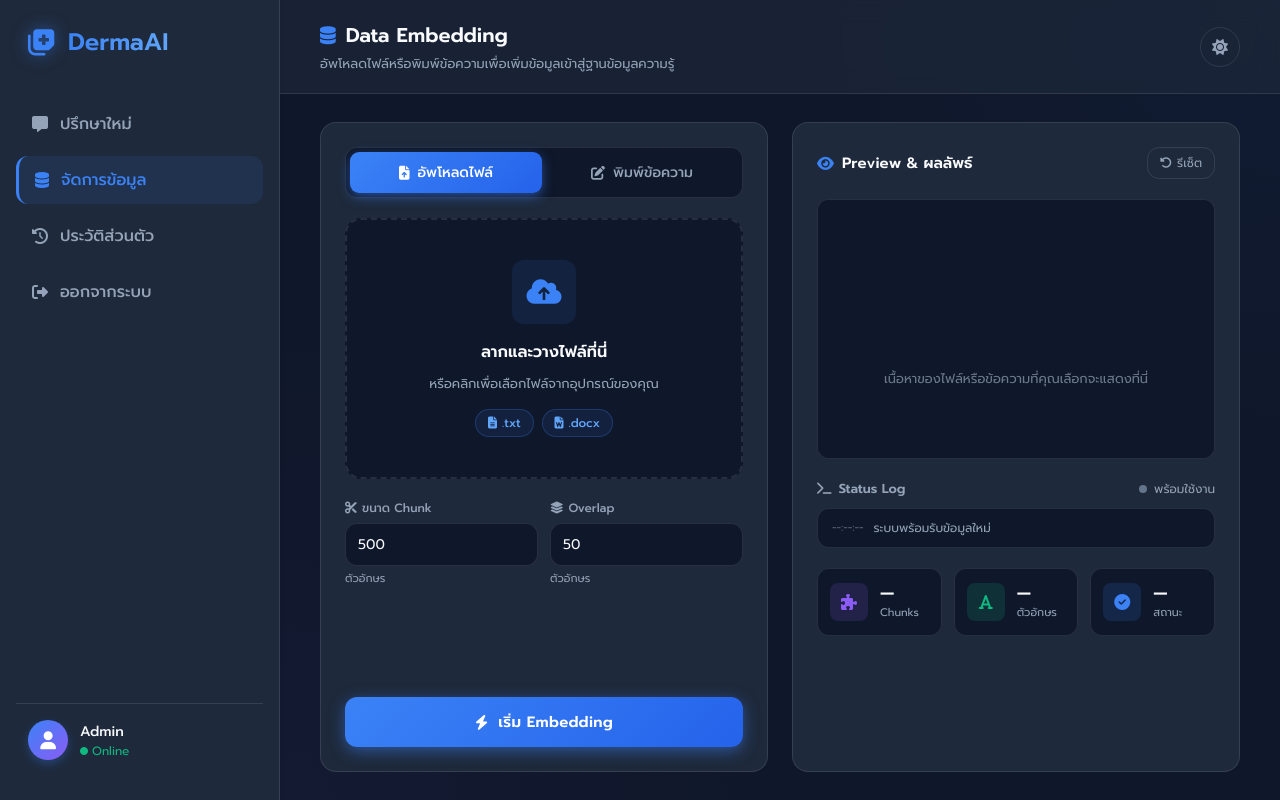
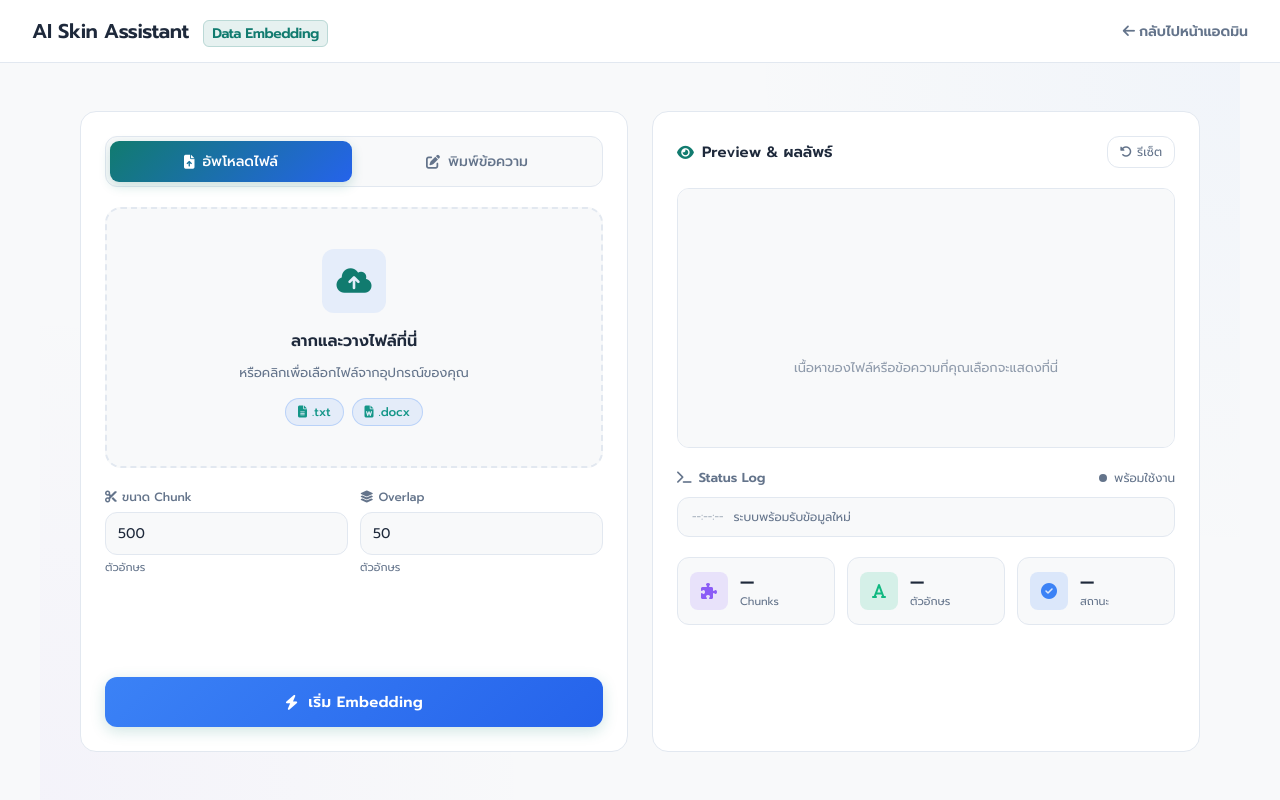
Before and after one commit to peerapat9375555/RAG_skin, a Flask app: template templates/embed.html in a window 1280 px wide. Run offline with Flask 3, Linux system fonts and the light colour scheme; the template is opened without the code that fills it, so the values that code supplies are empty.

Commit message:
UI: Refactor embedding page to match SE app theme and remove login logic

```diff
--- a/app.py
+++ b/app.py
@@ -14,32 +14,10 @@ app.config['MAX_CONTENT_LENGTH'] = 10 * 1024 * 1024
 
 @app.route('/')
 def index():
-    return render_template('index.html')
-
-@app.route('/login', methods=['GET', 'POST'])
-def login():
-    error = None
-    if request.method == 'POST':
-        username = request.form.get('username')
-        password = request.form.get('password')
-        if username == 'admin' and password == 'admin':
-            session['logged_in'] = True
-            return redirect(url_for('embed_page'))
-        else:
-            error = 'รหัสผ่านหรือชื่อผู้ใช้ไม่ถูกต้อง'
-    return render_template('login.html', error=error)
-
-
-@app.route('/logout')
-def logout():
-    session.pop('logged_in', None)
-    return redirect(url_for('login'))
-
+    return redirect(url_for('embed_page'))
 
 @app.route('/embed')
 def embed_page():
-    if not session.get('logged_in'):
-        return redirect(url_for('login'))
     return render_template('embed.html')
 
 # ─── API: Chat ────────────────────────────────────────────────────────────────
--- a/static/embed.js
+++ b/static/embed.js
@@ -7,32 +7,7 @@
 // =============================================
 //  THEME (shared with main page)
 // =============================================
-(function initTheme() {
-    const saved = localStorage.getItem('derma-theme');
-    if (saved) document.documentElement.setAttribute('data-theme', saved);
-    updateThemeIcon();
-})();
-
-function toggleTheme() {
-    const html = document.documentElement;
-    const current = html.getAttribute('data-theme');
-    const next = current === 'light' ? 'dark' : 'light';
-    if (next === 'dark') {
-        html.removeAttribute('data-theme');
-        localStorage.removeItem('derma-theme');
-    } else {
-        html.setAttribute('data-theme', 'light');
-        localStorage.setItem('derma-theme', 'light');
-    }
-    updateThemeIcon();
-}
-
-function updateThemeIcon() {
-    const btn = document.getElementById('theme-btn');
-    if (!btn) return;
-    const isLight = document.documentElement.getAttribute('data-theme') === 'light';
-    btn.querySelector('i').className = isLight ? 'fa-solid fa-moon' : 'fa-solid fa-sun';
-}
+// Theme toggle removed to match Admin Dashboard color scheme.
 
 // =============================================
 //  STATE
--- a/static/style.css
+++ b/static/style.css
@@ -1,23 +1,25 @@
 :root {
-    /* Premium Dark Theme */
-    --bg-main: #0f172a; /* Slate 900 */
-    --bg-sidebar: #1e293b; /* Slate 800 */
-    --bg-glass: rgba(30, 41, 59, 0.7);
-    --border-glass: rgba(255, 255, 255, 0.1);
+  /* Teal/White Theme matching SE frontend */
+  --bg-main: #f8f9fa; /* Light Gray */
+  --bg-sidebar: #ffffff;
+  --bg-glass: rgba(255, 255, 255, 0.9);
+  --border-glass: #e2e8f0; /* Slate 200 */
 
-    --primary: #3b82f6; /* Blue 500 */
-    --primary-glow: rgba(59, 130, 246, 0.5);
-    --primary-light: #60a5fa; /* Blue 400 */
+  --primary: #117b6f; /* Teal */
+  --primary-glow: rgba(17, 123, 111, 0.2);
+  --primary-light: #149688; /* Lighter Teal */
 
-    --text-primary: #f8fafc; /* Slate 50 */
-    --text-secondary: #94a3b8; /* Slate 400 */
+  --text-primary: #1e293b; /* Slate 800 */
+  --text-secondary: #64748b; /* Slate 500 */
 
-    --msg-bot: #1e293b; /* Slate 800 */
-    --msg-user: linear-gradient(135deg, #3b82f6 0%, #2563eb 100%);
+  --msg-bot: #ffffff;
+  --msg-user: linear-gradient(135deg, #117b6f 0%, #0d5f56 100%);
 
   --shadow-sm: 0 1px 2px 0 rgba(0, 0, 0, 0.05);
-    --shadow-md: 0 4px 6px -1px rgba(0, 0, 0, 0.1), 0 2px 4px -1px rgba(0, 0, 0, 0.06);
-    --shadow-lg: 0 10px 15px -3px rgba(0, 0, 0, 0.1), 0 4px 6px -2px rgba(0, 0, 0, 0.05);
+  --shadow-md:
+    0 4px 6px -1px rgba(0, 0, 0, 0.08), 0 2px 4px -1px rgba(0, 0, 0, 0.04);
+  --shadow-lg:
+    0 10px 15px -3px rgba(0, 0, 0, 0.1), 0 4px 6px -2px rgba(0, 0, 0, 0.05);
 
   --radius-md: 12px;
   --radius-lg: 16px;
@@ -26,26 +28,27 @@
 }
 
 [data-theme="light"] {
-    --bg-main: #f8fafc; /* Slate 50 */
+  /* Keep the same for light mode toggle safety */
+  --bg-main: #f8f9fa;
   --bg-sidebar: #ffffff;
-    --bg-glass: rgba(255, 255, 255, 0.7);
-    --border-glass: rgba(0, 0, 0, 0.05);
+  --bg-glass: rgba(255, 255, 255, 0.9);
+  --border-glass: #e2e8f0;
 
-    --primary: #2563eb; /* Blue 600 */
-    --primary-glow: rgba(37, 99, 235, 0.3);
+  --primary: #117b6f;
+  --primary-glow: rgba(17, 123, 111, 0.2);
 
-    --text-primary: #0f172a; /* Slate 900 */
-    --text-secondary: #64748b; /* Slate 500 */
+  --text-primary: #1e293b;
+  --text-secondary: #64748b;
 
   --msg-bot: #ffffff;
-    --msg-user: linear-gradient(135deg, #3b82f6 0%, #2563eb 100%);
+  --msg-user: linear-gradient(135deg, #117b6f 0%, #0d5f56 100%);
 }
 
 * {
   margin: 0;
   padding: 0;
   box-sizing: border-box;
-    font-family: 'Prompt', 'Inter', sans-serif;
+  font-family: "Prompt", "Inter", sans-serif;
 }
 
 body {
@@ -54,7 +57,9 @@ body {
   height: 100vh;
   display: flex;
   overflow: hidden;
-    transition: background-color 0.3s ease, color 0.3s ease;
+  transition:
+    background-color 0.3s ease,
+    color 0.3s ease;
 }
 
 /* Base Styles */
@@ -174,8 +179,17 @@ body {
   display: flex;
   flex-direction: column;
   position: relative;
-    background: radial-gradient(circle at top right, rgba(59, 130, 246, 0.03), transparent 400px),
-                radial-gradient(circle at bottom left, rgba(139, 92, 246, 0.03), transparent 400px);
+  background:
+    radial-gradient(
+      circle at top right,
+      rgba(59, 130, 246, 0.03),
+      transparent 400px
+    ),
+    radial-gradient(
+      circle at bottom left,
+      rgba(139, 92, 246, 0.03),
+      transparent 400px
+    );
 }
 
 .chat-header {
@@ -332,12 +346,16 @@ body {
   border-radius: var(--radius-xl);
   padding: 8px 16px;
   box-shadow: var(--shadow-md);
-    transition: border-color 0.3s ease, box-shadow 0.3s ease;
+  transition:
+    border-color 0.3s ease,
+    box-shadow 0.3s ease;
 }
 
 .input-wrapper:focus-within {
   border-color: var(--primary-light);
-    box-shadow: 0 0 0 2px rgba(59, 130, 246, 0.2), var(--shadow-md);
+  box-shadow:
+    0 0 0 2px rgba(59, 130, 246, 0.2),
+    var(--shadow-md);
 }
 
 textarea {
@@ -410,8 +428,12 @@ textarea::placeholder {
   animation: typing 1.4s infinite ease-in-out both;
 }
 
-.dot:nth-child(1) { animation-delay: -0.32s; }
-.dot:nth-child(2) { animation-delay: -0.16s; }
+.dot:nth-child(1) {
+  animation-delay: -0.32s;
+}
+.dot:nth-child(2) {
+  animation-delay: -0.16s;
+}
 
 /* Animations */
 @keyframes slideUp {
@@ -426,8 +448,14 @@ textarea::placeholder {
 }
 
 @keyframes typing {
-    0%, 80%, 100% { transform: scale(0); }
-    40% { transform: scale(1); }
+  0%,
+  80%,
+  100% {
+    transform: scale(0);
+  }
+  40% {
+    transform: scale(1);
+  }
 }
 
 .fade-in {
@@ -440,7 +468,8 @@ textarea::placeholder {
   font-weight: 600;
 }
 
-.message-bubble ul, .message-bubble ol {
+.message-bubble ul,
+.message-bubble ol {
   margin-left: 20px;
   margin-top: 8px;
   margin-bottom: 8px;
--- a/templates/embed.html
+++ b/templates/embed.html
@@ -12,40 +12,24 @@
 </head>
 <body>
     <div class="app-container">
-        <!-- Sidebar -->
-        <aside class="sidebar">
-            <div class="logo-area">
-                <i class="fa-solid fa-notes-medical logo-icon"></i>
-                <h2>DermaAI</h2>
+    <div class="app-container" style="flex-direction: column;">
+        <!-- Top Nav matching Admin Dashboard -->
+        <header style="display: flex; justify-content: space-between; align-items: center; padding: 16px 32px; background: white; border-bottom: 1px solid var(--border-glass); width: 100%;">
+            <div style="display: flex; align-items: center; gap: 8px;">
+                <h1 style="font-size: 20px; font-weight: 800; color: #1e293b; letter-spacing: -0.5px;">
+                    AI Skin Assistant
+                    <span style="color: #117b6f; margin-left: 8px; padding: 2px 8px; background: rgba(17, 123, 111, 0.1); border-radius: 6px; font-size: 14px; border: 1px solid rgba(17, 123, 111, 0.2);">Data Embedding</span>
+                </h1>
             </div>
-            <div class="nav-menu">
-                <a href="/" class="nav-item"><i class="fa-solid fa-message"></i> ปรึกษาใหม่</a>
-                <a href="/embed" class="nav-item active"><i class="fa-solid fa-database"></i> จัดการข้อมูล</a>
-                <a href="#" class="nav-item" onclick="alert('ฟีเจอร์นี้อยู่ระหว่างการพัฒนา')"><i class="fa-solid fa-clock-rotate-left"></i> ประวัติส่วนตัว</a>
-                <a href="/logout" class="nav-item"><i class="fa-solid fa-right-from-bracket"></i> ออกจากระบบ</a>
+            <div style="display: flex; align-items: center; gap: 16px;">
+                <a href="https://se-nine-gamma.vercel.app" style="color: var(--text-secondary); text-decoration: none; font-size: 14px; font-weight: 600; display: flex; align-items: center; gap: 4px;">
+                    <i class="fa-solid fa-arrow-left"></i> กลับไปหน้าแอดมิน
+                </a>
             </div>
-            <div class="user-profile">
-                <div class="avatar"><i class="fa-solid fa-user"></i></div>
-                <div class="user-info">
-                    <span class="name">Admin</span>
-                    <span class="status"><i class="fa-solid fa-circle" style="font-size: 8px; margin-right: 4px;"></i>Online</span>
-                </div>
-            </div>
-        </aside>
+        </header>
 
         <!-- Main Embed Area -->
-        <main class="embed-main">
-            <header class="chat-header">
-                <div>
-                    <h1><i class="fa-solid fa-database" style="color: var(--primary); margin-right: 10px; font-size: 18px;"></i>Data Embedding</h1>
-                    <p>อัพโหลดไฟล์หรือพิมพ์ข้อความเพื่อเพิ่มข้อมูลเข้าสู่ฐานข้อมูลความรู้</p>
-                </div>
-                <div class="header-actions">
-                    <button class="action-btn" title="สลับโหมด" onclick="toggleTheme()" id="theme-btn">
-                        <i class="fa-solid fa-sun"></i>
-                    </button>
-                </div>
-            </header>
+        <main class="embed-main" style="padding: 20px 0; max-width: 1200px; margin: 0 auto; width: 100%;">
 
             <div class="embed-content">
                 <!-- Left Panel: Input -->
```
Also changed, not shown: templates/index.html (deleted, +0 -75 lines), templates/login.html (deleted, +0 -110 lines). Lines whose indentation alone changed are shown as unchanged.
